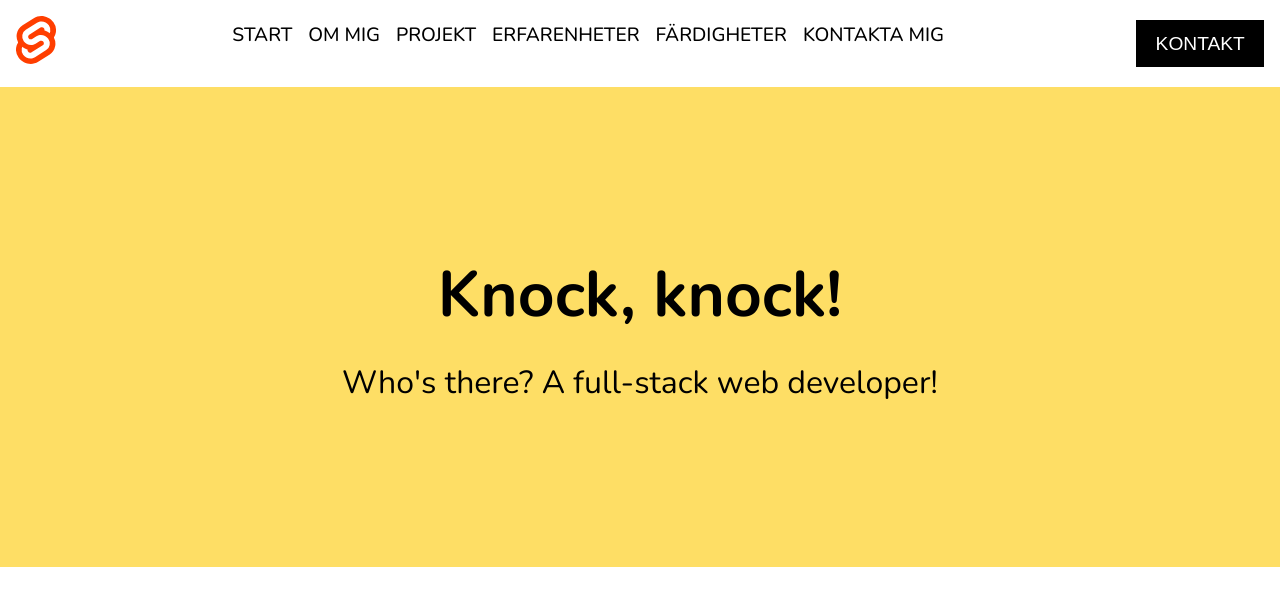
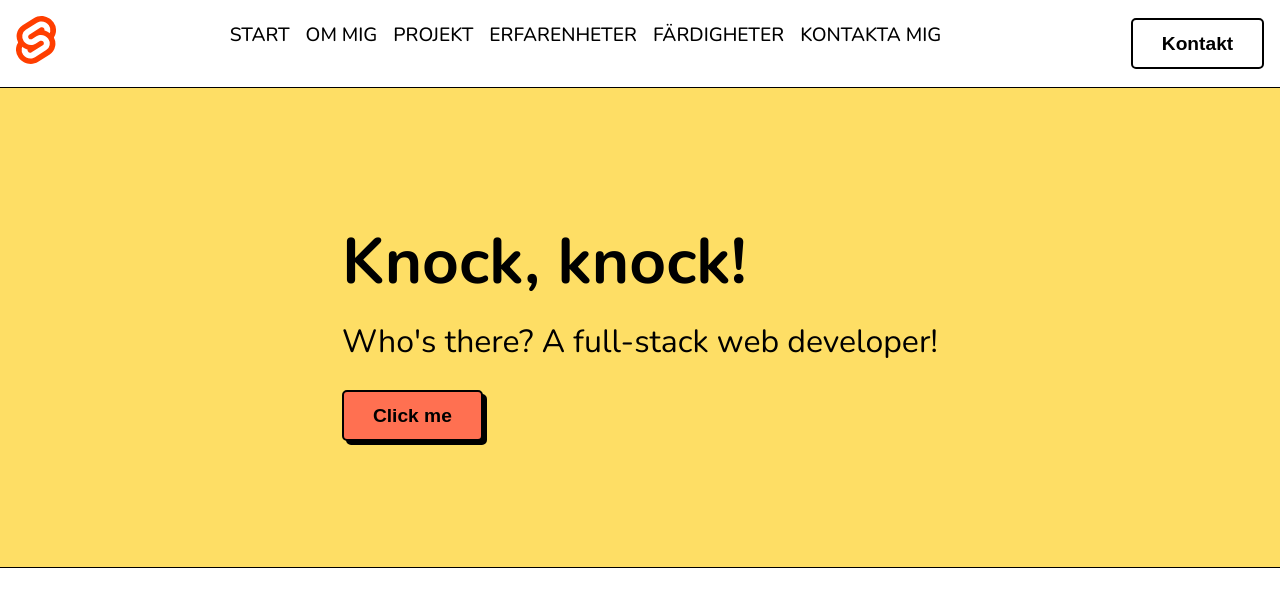
Before and after one commit to Wolfskii/wolfskii-portfolio, a Svelte app: page / in a window 1280 px wide. Shown: the top 606 px of the page. Built offline with nearby package versions, Linux system fonts and the light colour scheme.

Commit message:
Style components

```diff
--- a/src/app.scss
+++ b/src/app.scss
@@ -10,3 +10,21 @@ h6,
 a {
   font-family: 'Nunito', sans-serif;
 }
+
+button {
+  padding: 0.8rem 1.8rem;
+  font-size: 1.2rem;
+  font-weight: 700;
+  border: 2.5px solid #000000;
+  border-radius: 5px;
+  background: #ff7051;
+  color: #000000;
+}
+
+.shadow {
+  filter: drop-shadow(4px 4px 0px #000);
+}
+
+.border-bottom {
+  border-bottom: 1.5px solid #000000;
+}
--- a/src/components/Header.svelte
+++ b/src/components/Header.svelte
@@ -21,7 +21,7 @@
   }
 </script>
 
-<header>
+<header class="border-bottom">
   <div class="header-left">
     {#if logo}
       <img src={logo} alt="Logo" />
@@ -57,8 +57,6 @@
     justify-content: space-between;
     align-items: center;
     padding: 1rem;
-    background-color: #ffffff;
-    box-shadow: 0px 2px 5px rgba(0, 0, 0, 0.1);
   }
 
   .header-left img {
@@ -96,6 +94,10 @@
     text-transform: uppercase;
   }
 
+    .header-right .action-button {
+    background: #ffffff;
+  }
+
   .menu-toggle {
     display: none;
     position: absolute;
@@ -127,18 +129,6 @@
 
   .menu-toggle span:nth-child(3) {
     bottom: 0;
-  }
-
-  .header-right .action-button {
-    background-color: #000000;
-    color: #ffffff;
-    border: none;
-    padding: 0.8rem 1.2rem;
-    font-size: 1.2rem;
-    font-weight: 500;
-    text-transform: uppercase;
-    cursor: pointer;
-    display: inline-block;
   }
 
   @media screen and (max-width: 767px) {
--- a/src/components/Hero.svelte
+++ b/src/components/Hero.svelte
@@ -2,10 +2,11 @@
 
 </script>
 
-<section class="hero">
+<section class="hero border-bottom">
   <div class="hero-container">
     <h1 class="hero-heading">Knock, knock!</h1>
     <h2 class="hero-subheading">Who's there? A full-stack web developer!</h2>
+    <button class="shadow">Click me</button>
   </div>
 </section>
 
@@ -22,19 +23,21 @@
 
 .hero-container {
   max-width: 800px;
-  text-align: center;
+  text-align: left;
 }
 
 .hero-heading {
   color: #000000;
   font-size: 4rem;
   font-weight: bold;
-  margin-bottom: 1rem;
+    margin-bottom: 0.5rem;
 }
 
 .hero-subheading {
   color: #000000;
   font-size: 2rem;
   font-weight: 400;
+  margin-bottom: 1.5rem;
 }
+
 </style>
```
